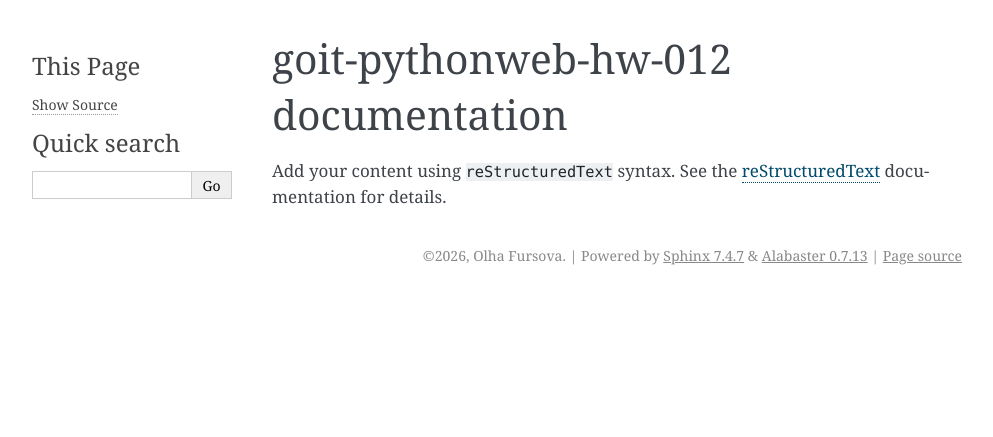
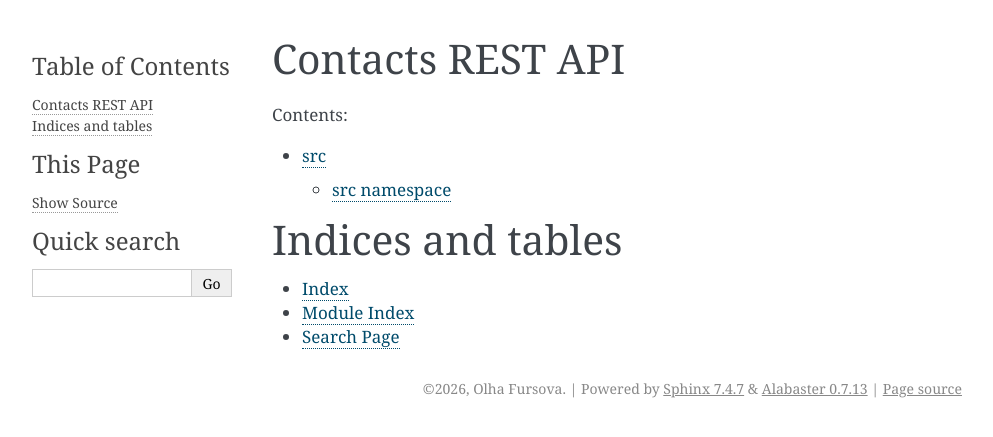
Before and after one commit to Olha-Fursova/goit-pythonweb-hw-012, a Sphinx documentation site: the page built from docs/source/index.rst, in a window 1280 px wide. Shown: the top 437 px of the page, without its empty margins (148-1141 px from the left). Built offline with Sphinx 7.4.7, drawn with Linux system fonts in a browser that asks for light colours.

Commit message:
Create documentation

```diff
--- a/docs/source/conf.py
+++ b/docs/source/conf.py
@@ -1,36 +1,32 @@
-# Configuration file for the Sphinx documentation builder.
-#
-# For the full list of built-in configuration values, see the documentation:
-# https://www.sphinx-doc.org/en/master/usage/configuration.html
-
-# -- Project information -----------------------------------------------------
-# https://www.sphinx-doc.org/en/master/usage/configuration.html#project-information
+"""
+Sphinx configuration file for the Contacts REST API documentation.
+"""
 
 import os
 import sys
 
-sys.path.insert(0, os.path.abspath(".."))
+sys.path.insert(0, os.path.abspath("../.."))
+
+autodoc_mock_imports = ["fastapi", "sqlalchemy", "redis", "cloudinary", "fastapi_mail", "slowapi", "jose", "passlib"]
+
+project = 'Contacts REST API'
+copyright = '2026, Olha Fursova'
+author = 'Olha Fursova'
+release = '0.1.0'
 
 extensions = [
     "sphinx.ext.autodoc",
+    "sphinx.ext.napoleon",
+    "sphinx.ext.viewcode",
 ]
 
-project = 'goit-pythonweb-hw-012'
-copyright = '2026, Olha Fursova'
-author = 'Olha Fursova'
+autodoc_default_options = {
+    "members": True,
+    "undoc-members": False,
+    "show-inheritance": True,
+}
 
-# -- General configuration ---------------------------------------------------
-# https://www.sphinx-doc.org/en/master/usage/configuration.html#general-configuration
-
-extensions = []
-
-templates_path = ['_templates']
+html_theme = "alabaster"
+html_static_path = ["_static"]
+templates_path = ["_templates"]
 exclude_patterns = []
-
-
-
-# -- Options for HTML output -------------------------------------------------
-# https://www.sphinx-doc.org/en/master/usage/configuration.html#options-for-html-output
-
-html_theme = 'alabaster'
-html_static_path = ['_static']
--- a/docs/source/index.rst
+++ b/docs/source/index.rst
@@ -1,16 +1,15 @@
-.. goit-pythonweb-hw-012 documentation master file, created by
-   sphinx-quickstart on Sun May 17 23:32:38 2026.
-   You can adapt this file completely to your liking, but it should at least
-   contain the root `toctree` directive.
-
-goit-pythonweb-hw-012 documentation
-===================================
-
-Add your content using ``reStructuredText`` syntax. See the
-`reStructuredText <https://www.sphinx-doc.org/en/master/usage/restructuredtext/index.html>`_
-documentation for details.
-
+Contacts REST API
+=================
 
 .. toctree::
    :maxdepth: 2
    :caption: Contents:
+
+   modules
+
+Indices and tables
+==================
+
+* :ref:`genindex`
+* :ref:`modindex`
+* :ref:`search`
--- /dev/null
+++ b/docs/source/modules.rst
@@ -0,0 +1,7 @@
+src
+===
+
+.. toctree::
+   :maxdepth: 4
+
+   src
```
Also changed, not shown: docs/source/src.api.rst (added, +39 -0 lines), docs/source/src.conf.rst (added, +15 -0 lines), docs/source/src.core.rst (added, +15 -0 lines), docs/source/src.database.rst (added, +23 -0 lines), docs/source/src.repository.rst (added, +23 -0 lines), docs/source/src.rst (added, +28 -0 lines), docs/source/src.services.rst (added, +63 -0 lines), 4 other files.
